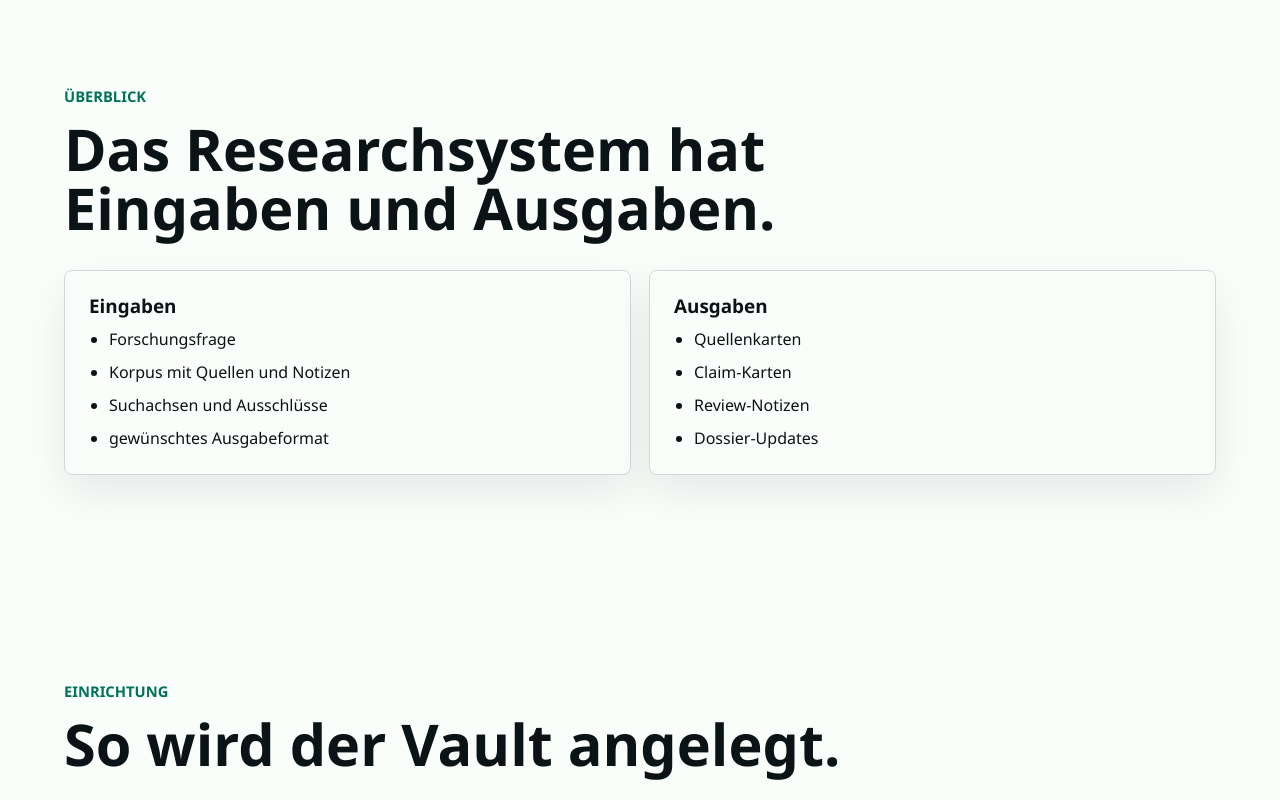
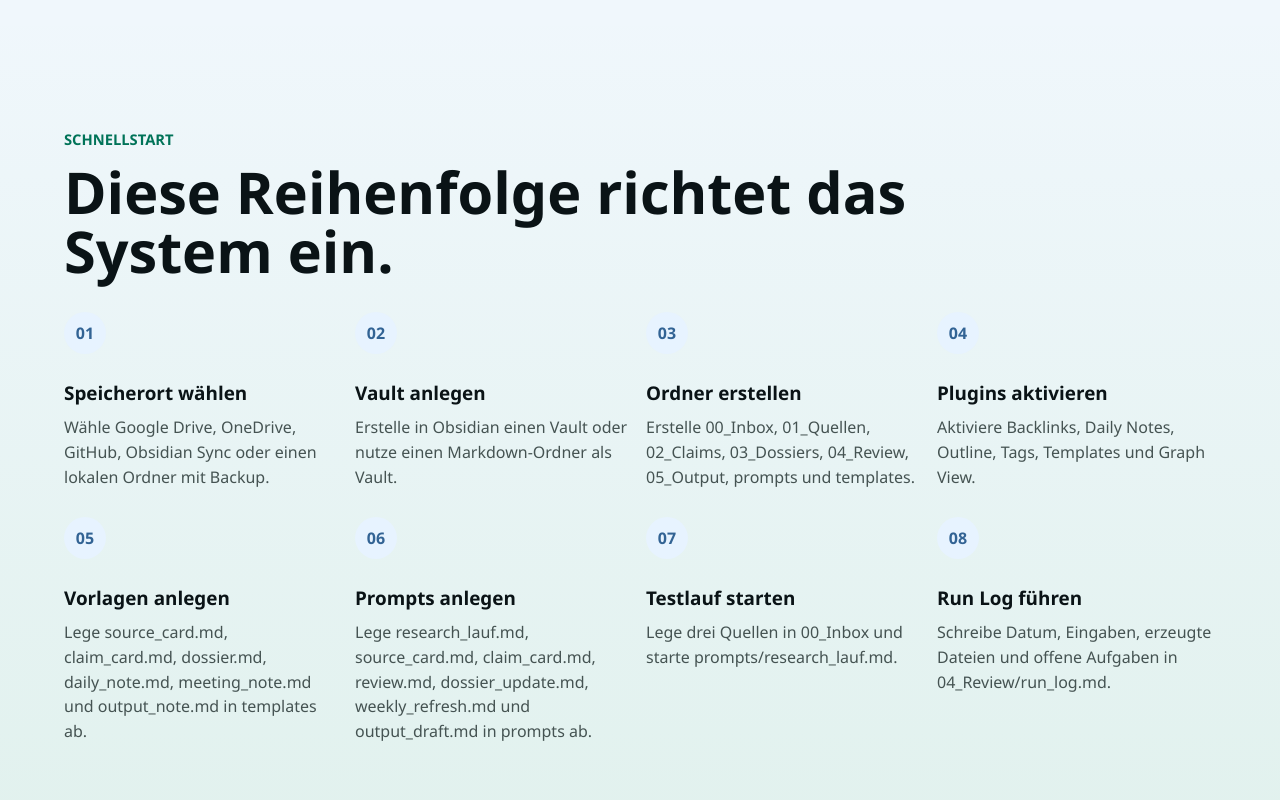
Before and after one commit to maicoding/agenticresearchtdl, a plain HTML site: page index.html in a window 1280 px wide. Shown: the part 1220-2020 px from the top of the page. Drawn offline with Linux system fonts and the light colour scheme.

Commit message:
Optimize intranet setup guide

```diff
--- a/index.html
+++ b/index.html
@@ -4,7 +4,7 @@
     <meta charset="utf-8">
     <meta name="viewport" content="width=device-width, initial-scale=1">
     <title>Automatisches Researchsystem</title>
-    <meta name="description" content="HTML-Präsentation zu automatischen Researchsystemen, wissenschaftlichem Arbeiten, Evidenzprüfung, Skills und Prompt-Vault.">
+    <meta name="description" content="Anleitung zum Einrichten eines automatischen Researchsystems mit Vault, Tools, Prompts, Templates und wiederkehrendem Lauf.">
     <link rel="stylesheet" href="styles.css">
   </head>
   <body>
@@ -12,8 +12,10 @@
       <a class="brand" href="#top" aria-label="Startseite">Researchsystem</a>
       <nav class="nav" aria-label="Seitennavigation">
         <a href="#ueberblick">Überblick</a>
+        <a href="#schnellstart">Schnellstart</a>
         <a href="#einrichtung">Einrichtung</a>
         <a href="#bauteile">Bauteile</a>
+        <a href="#namensregeln">Dateien</a>
         <a href="#tools">Tools</a>
         <a href="#alternativen">Alternativen</a>
         <a href="#workflow">Workflow</a>
@@ -30,16 +32,65 @@
           <p class="context-line">Research-Systeme · wissenschaftliches Arbeiten · KI</p>
           <h1 id="page-title">Automatisches Researchsystem</h1>
           <p class="lead">
-            Das System hilft beim Sammeln, Ordnen und Prüfen von Research-Material. Es legt Quellen, Aussagen, Dossiers und Aufgaben im Vault ab.
+            Die Anleitung zeigt, wie ein Vault angelegt wird, welche Tools verbunden werden und welche Prompts den Research-Lauf steuern.
           </p>
           <div class="action-row" aria-label="Navigation im Inhalt">
-            <a class="button primary" href="#einrichtung">Einrichtung</a>
+            <a class="button primary" href="#schnellstart">Schnellstart</a>
             <a class="button secondary" href="#auftrag">Prompt kopieren</a>
           </div>
         </div>
         <figure class="workflow-figure">
           <img src="assets/agentic-research-loop.svg" alt="Kreislauf aus Frage, Plan, Quellen, Analyse, Kritik, Synthese, Prüfung und Wissensspeicher">
         </figure>
+      </section>
+
+      <section id="schnellstart" class="process-section" aria-labelledby="quickstart-title">
+        <div class="section-heading">
+          <p class="section-kicker">Schnellstart</p>
+          <h2 id="quickstart-title">Diese Reihenfolge richtet das System ein.</h2>
+        </div>
+        <div class="process-map" aria-label="Schnellstart für die Einrichtung">
+          <div>
+            <span>01</span>
+            <h3>Speicherort wählen</h3>
+            <p>Wähle Google Drive, OneDrive, GitHub, Obsidian Sync oder einen lokalen Ordner mit Backup.</p>
+          </div>
+          <div>
+            <span>02</span>
+            <h3>Vault anlegen</h3>
+            <p>Erstelle in Obsidian einen Vault oder nutze einen Markdown-Ordner als Vault.</p>
+          </div>
+          <div>
+            <span>03</span>
+            <h3>Ordner erstellen</h3>
+            <p>Erstelle 00_Inbox, 01_Quellen, 02_Claims, 03_Dossiers, 04_Review, 05_Output, prompts und templates.</p>
+          </div>
+          <div>
+            <span>04</span>
+            <h3>Plugins aktivieren</h3>
+            <p>Aktiviere Backlinks, Daily Notes, Outline, Tags, Templates und Graph View.</p>
+          </div>
+          <div>
+            <span>05</span>
+            <h3>Vorlagen anlegen</h3>
+            <p>Lege source_card.md, claim_card.md, dossier.md, daily_note.md, meeting_note.md und output_note.md in templates ab.</p>
+          </div>
+          <div>
+            <span>06</span>
+            <h3>Prompts anlegen</h3>
+            <p>Lege research_lauf.md, source_card.md, claim_card.md, review.md, dossier_update.md, weekly_refresh.md und output_draft.md in prompts ab.</p>
+          </div>
+          <div>
+            <span>07</span>
+            <h3>Testlauf starten</h3>
+            <p>Lege drei Quellen in 00_Inbox und starte prompts/research_lauf.md.</p>
+          </div>
+          <div>
+            <span>08</span>
+            <h3>Run Log führen</h3>
+            <p>Schreibe Datum, Eingaben, erzeugte Dateien und offene Aufgaben in 04_Review/run_log.md.</p>
+          </div>
+        </div>
       </section>
 
       <section id="ueberblick" class="band" aria-labelledby="overview-title">
@@ -171,6 +222,27 @@
               <h3>Outputs</h3>
               <p>Intranet-Texte, Lehrmaterial, Reports, Vortragsnotizen und Publikationen.</p>
             </article>
+          </div>
+        </div>
+      </section>
+
+      <section id="namensregeln" class="band" aria-labelledby="naming-title">
+        <div class="section-heading">
+          <p class="section-kicker">Dateien und Links</p>
+          <h2 id="naming-title">Diese Regeln halten den Vault lesbar.</h2>
+        </div>
+        <div class="use-grid">
+          <div>
+            <h3>Dateinamen</h3>
+            <p>Nutze Datum, Typ und Kurzname: 2026-06-19_source_openai_agents.md oder 2026-06-19_claim_research_lauf.md.</p>
+          </div>
+          <div>
+            <h3>Interne Links</h3>
+            <p>Verlinke Quellen, Claims und Dossiers mit [[Dateiname]]. Setze Links direkt in die jeweilige Karte.</p>
+          </div>
+          <div>
+            <h3>Status-Tags</h3>
+            <p>Nutze #inbox, #scoping, #signal, #evidence-linked, #evidence-checked und #claim-ready.</p>
           </div>
         </div>
       </section>
```
